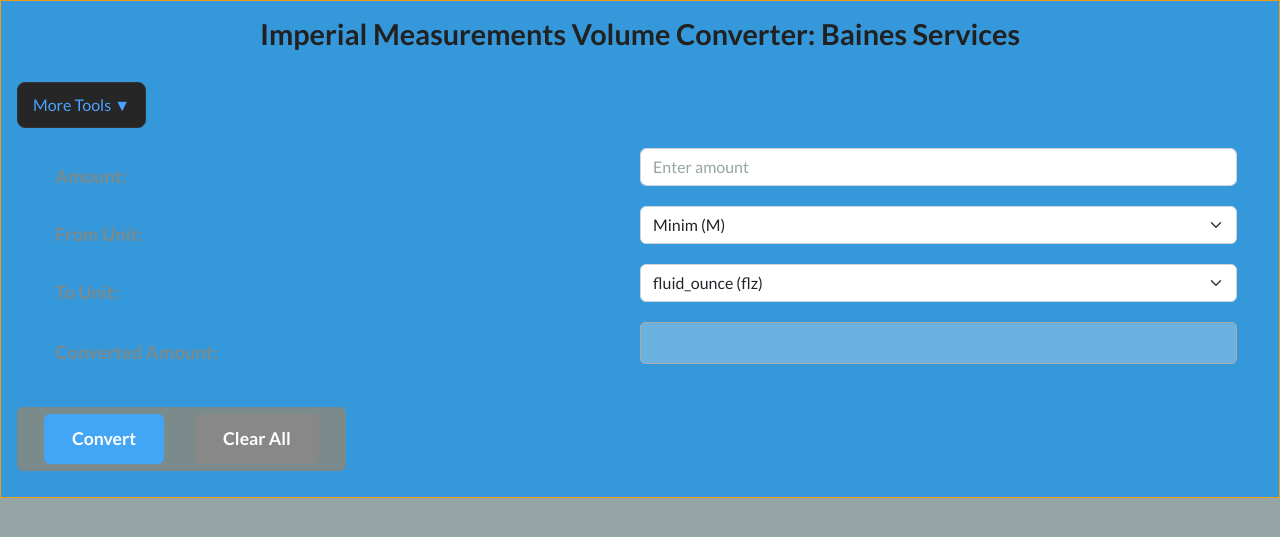
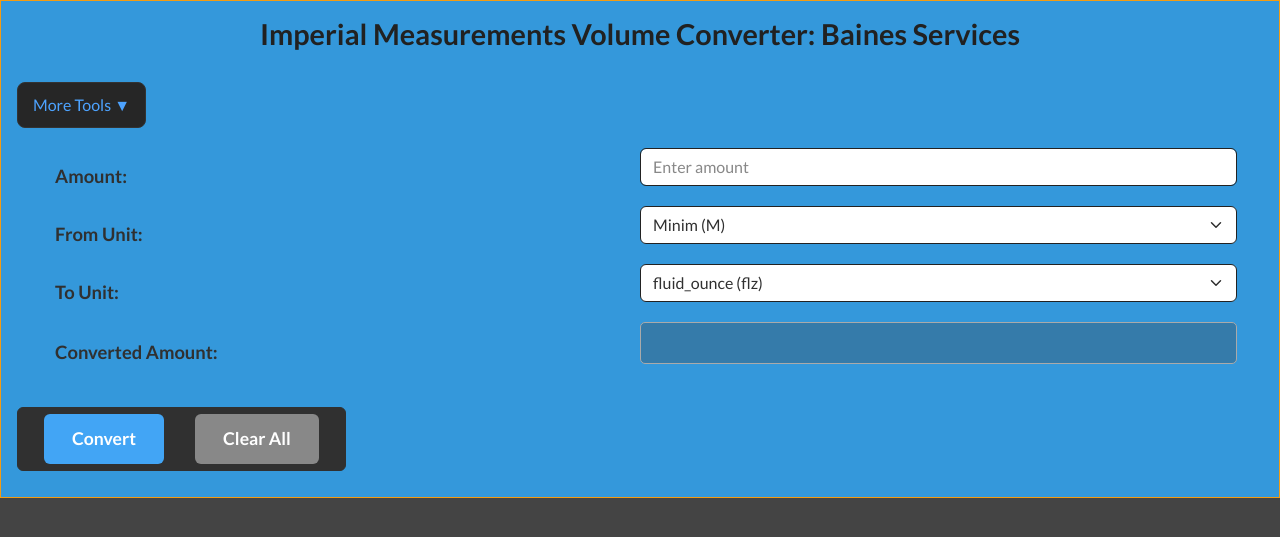
Before and after one commit to cuthbert86/cuthbert86.github.io, a Jekyll site: the page volumeConverter.html, which Jekyll copies as it is, in a window 1280 px wide. Shown: the top 537 px of the page. Built offline with Jekyll 4.4.1, drawn with Linux system fonts in a browser that asks for light colours; nearby versions of some CDN libraries.

Commit message:
Change Bootstrap theme to 'darkly'
Updated the stylesheet from 'flatly' to 'darkly' for improved UI.

```diff
--- a/volumeConverter.html
+++ b/volumeConverter.html
@@ -4,7 +4,7 @@
     <meta charset="UTF-8">
     <title>Imperial Measurements Converter: Baines Services</title>
     <meta name="viewport" content="width=device-width, initial-scale=1">
-    <link href="https://cdn.jsdelivr.net/npm/bootswatch@5.3.2/dist/flatly/bootstrap.min.css" rel="stylesheet">
+    <link href="https://cdn.jsdelivr.net/npm/bootswatch@5.3.2/dist/darkly/bootstrap.min.css" rel="stylesheet">
     <style>
         body {
             background: #e6e5e5;
```
